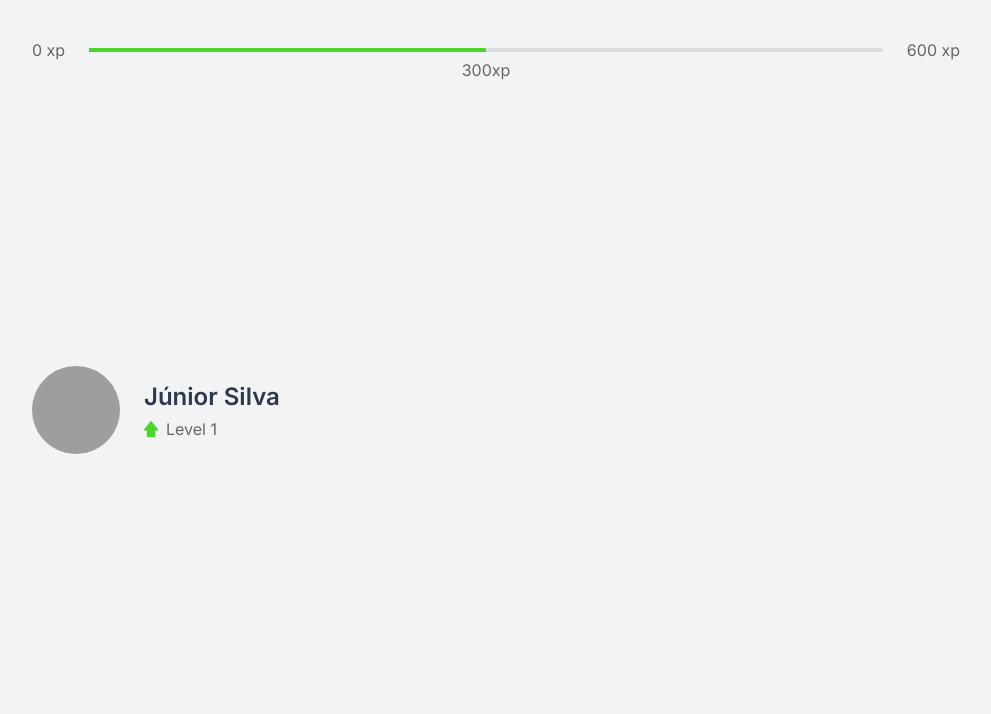
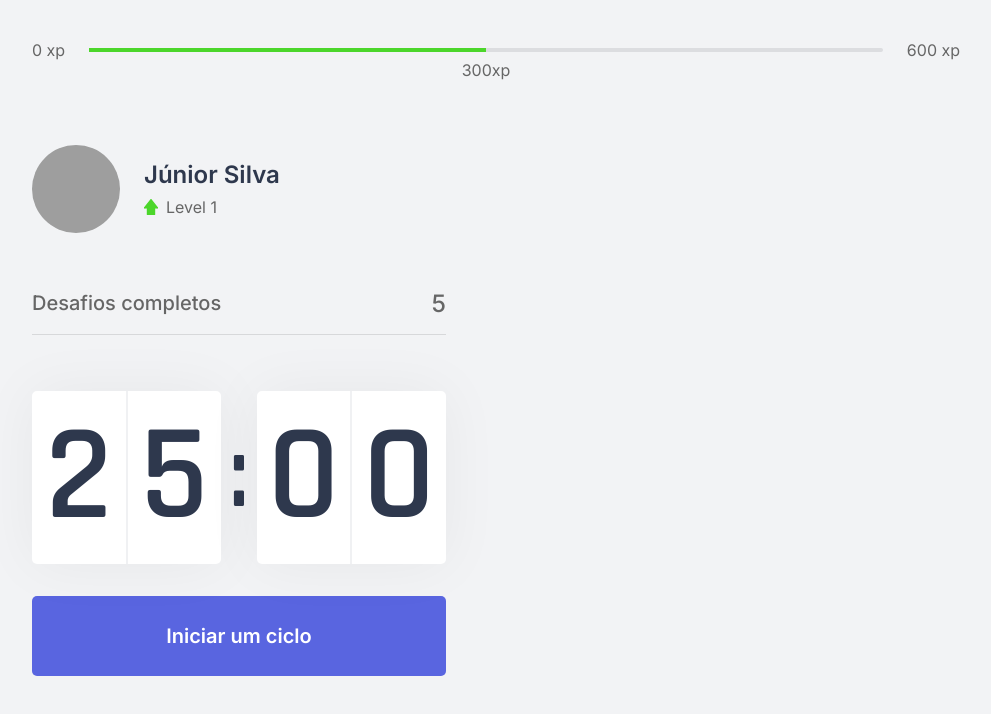
Before and after one commit to juniorsilvacc/moveit-nlw4, a Next.js app: page / in a window 1280 px wide. Shown: the top 714 px of the page, without its empty margins (144-1135 px from the left). Built offline with nearby package versions, Linux system fonts and the light colour scheme; grey boxes are pictures that could not be loaded.

Commit message:
components countdown/completedchallenges

```diff
--- /dev/null
+++ b/src/components/CompletedChallenges.tsx
@@ -0,0 +1,10 @@
+import styles from '../styles/components/CompletedChallenges.module.css';
+
+export function CompletedChallenges(){
+    return(
+        <div className={styles.CompletedChallengesContainer}>
+            <span>Desafios completos</span>
+            <span>5</span>
+        </div>
+    );
+}
--- /dev/null
+++ b/src/components/Countdown.tsx
@@ -0,0 +1,23 @@
+import styles from '../styles/components/Countdown.module.css';
+
+export function Countdown(){
+    return(
+        <div>
+            <div className={styles.countdownContainer}>
+                <div>
+                    <span>2</span>
+                    <span>5</span>
+                </div>
+                <span>:</span>
+                <div>
+                    <span>0</span>
+                    <span>0</span>
+                </div>
+            </div>
+
+            <button type="button" className={styles.countdownButton}>
+                Iniciar um ciclo
+            </button>
+        </div>
+    );
+}
--- a/src/pages/_document.tsx
+++ b/src/pages/_document.tsx
@@ -5,6 +5,8 @@
         return(
             <Html>
                 <Head>
+                    <link rel="shortcut icon" href="favicon.png" type="image/png"/>
+
                     <link rel="preconnect" href="https://fonts.gstatic.com"/>
                     <link href="https://fonts.googleapis.com/css2?family=Inter:wght@400;500;600&family=Rajdhani:wght@600&display=swap" rel="stylesheet"/>
                 </Head>
--- a/src/pages/index.tsx
+++ b/src/pages/index.tsx
@@ -1,16 +1,28 @@
 import { ExperienceBar } from "../components/ExperienceBar";
 import { Porfile } from "../components/Profile";
+import { CompletedChallenges } from "../components/CompletedChallenges";
+import { Countdown } from "../components/Countdown";
+
+import Head from 'next/head';
 
 import styles from "../styles/pages/Home.module.css";
 
 export default function Home() {
   return (
     <div className={styles.container}>
+
+      <Head>
+        <title>Início | move.it</title>
+      </Head>
+
       <ExperienceBar />
 
       <section>
         <div>
           <Porfile/>
+          <CompletedChallenges/>
+          <Countdown/>
+
         </div>
         <div>
 
--- /dev/null
+++ b/src/styles/components/CompletedChallenges.module.css
@@ -0,0 +1,17 @@
+.CompletedChallengesContainer{
+    display: flex;
+    align-items: center;
+    justify-content: space-between;
+    margin: 3.5rem 0;
+    padding-bottom: 1rem;
+    border-bottom: 1px solid #D7D8DA;
+    font-weight: 500;
+}
+
+.CompletedChallengesContainer span:first-child{
+    font-size: 1.25rem;
+}
+
+.CompletedChallengesContainer span:last-child{
+    font-size: 1.5rem;
+}
--- /dev/null
+++ b/src/styles/components/Countdown.module.css
@@ -0,0 +1,56 @@
+.countdownContainer{
+    display: flex;
+    align-items: center;
+    font-family: Rajdhani;
+    font-weight: 600;
+    color: var(--title);
+}
+
+.countdownContainer > div{
+    flex: 1;
+    display: flex;
+    align-items: center;
+    justify-content: space-evenly;
+    background: var(--white);
+    box-shadow: 0 0 60px rgba(0, 0, 0, 0.05);
+    border-radius: 5px;
+    font-size: 8.5rem;
+    text-align: center;
+}
+
+.countdownContainer > div span{
+    flex: 1;
+}
+
+.countdownContainer > div span:first-child{
+    border-right: 1px solid #F0F1F3;
+}
+
+.countdownContainer > div span:last-child{
+    border-left: 1px solid #F0F1F3;
+}
+
+.countdownContainer > span{
+    font-size: 6.25rem;
+    margin: 0 0.5rem;
+}
+
+.countdownButton{
+    width: 100%;
+    height: 5rem;
+    margin-top: 2rem;
+    display: flex;
+    align-items: center;
+    justify-content: center;
+    border: 0;
+    border-radius: 5px;
+    background: var(--blue);
+    color: var(--white);
+    font-size: 1.25rem;
+    font-weight: 600;
+    transition: background-color 0.2s;
+}
+
+.countdownButton:hover{
+    background: var(--blue-dark);
+}
```
